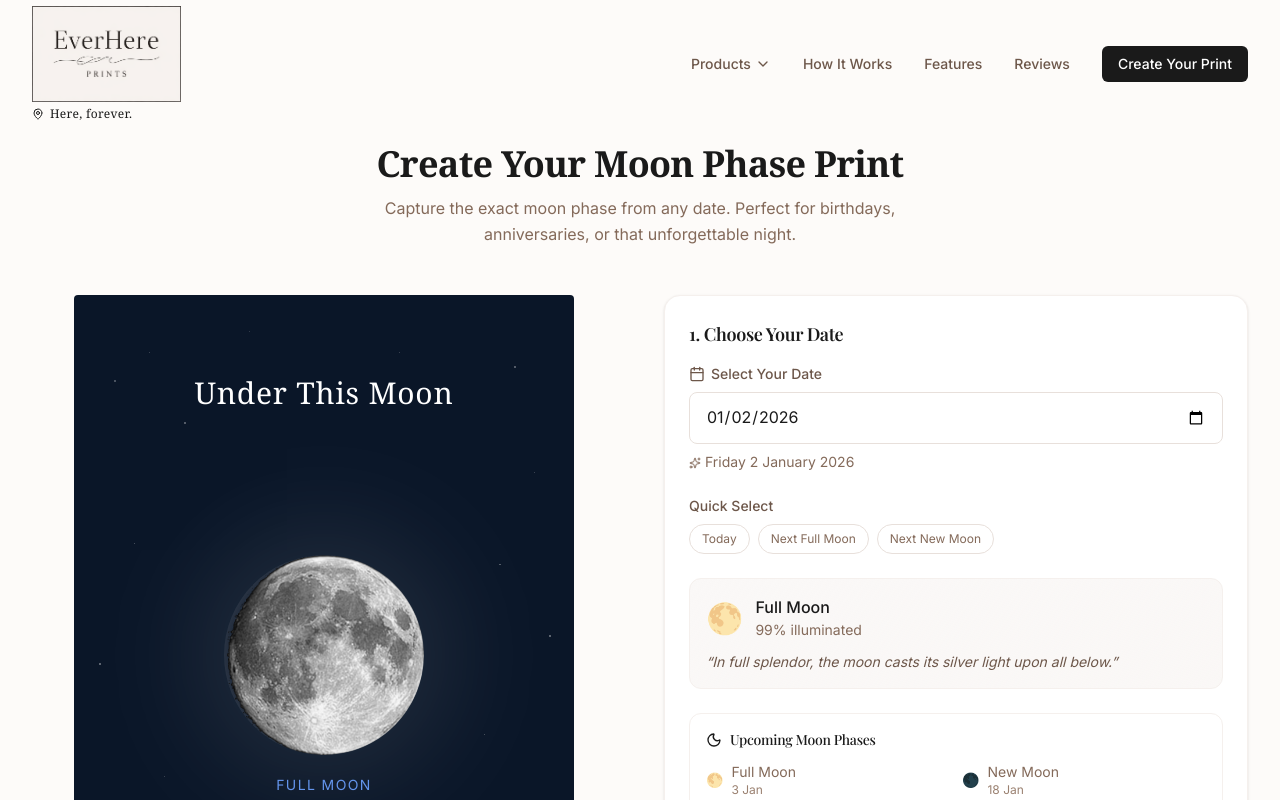
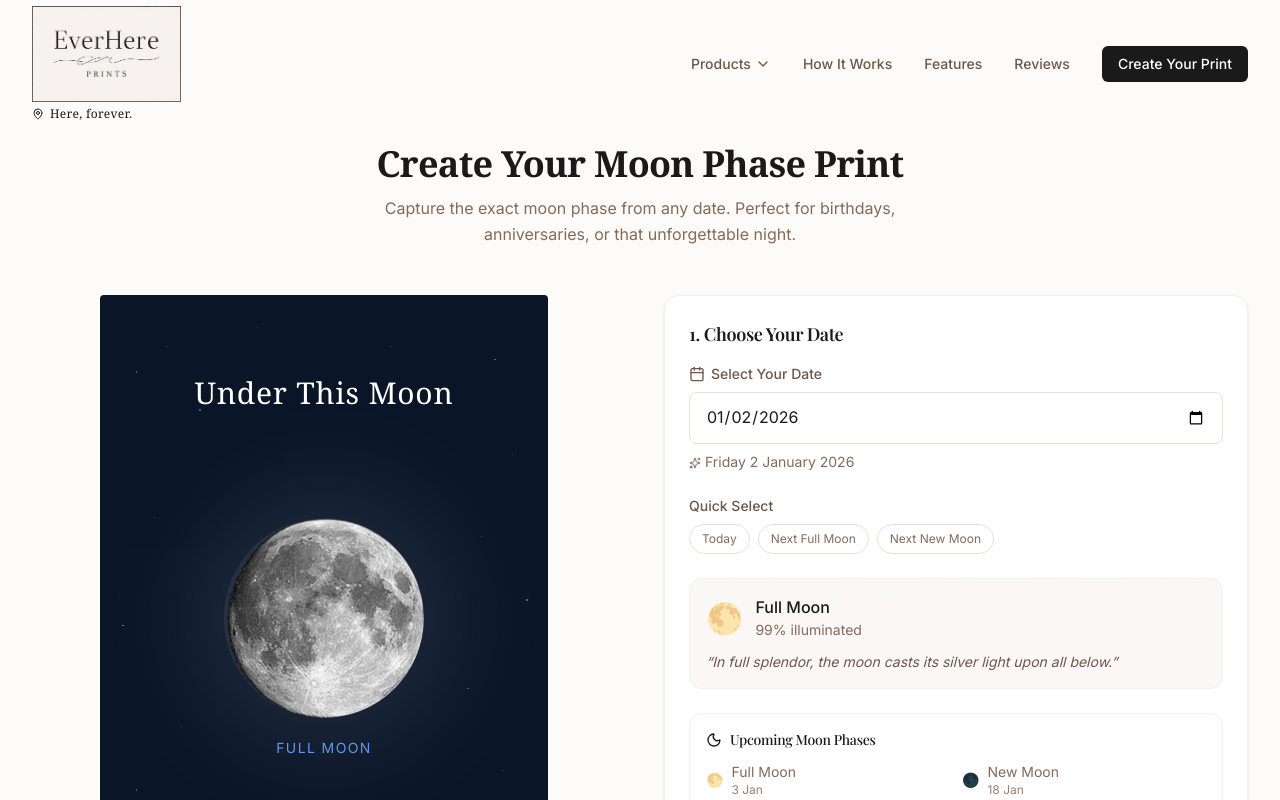
Before and after one commit to Blank-Slate-Dev/everhere-prints, a Next.js app: page /create-moonphase in a window 1280 px wide. Shown: the top 800 px of the page. Built offline with nearby package versions, Linux system fonts and the light colour scheme.

Commit message:
Preview window fits on-screen better
Preview window fits on-screen better

```diff
--- a/src/components/create-moonphase/MoonPhasePrintPreview.tsx
+++ b/src/components/create-moonphase/MoonPhasePrintPreview.tsx
@@ -89,10 +89,7 @@
       className="w-full"
     >
       {/* Frame Container */}
-      <div
-        className="relative mx-auto"
-        style={{ maxWidth: "500px" }}
-      >
+      <div className="relative mx-auto max-w-md">
         {/* Frame (if selected) */}
         <div
           className="rounded-sm overflow-hidden"
```
Also changed, not shown: public/moon24.png.
